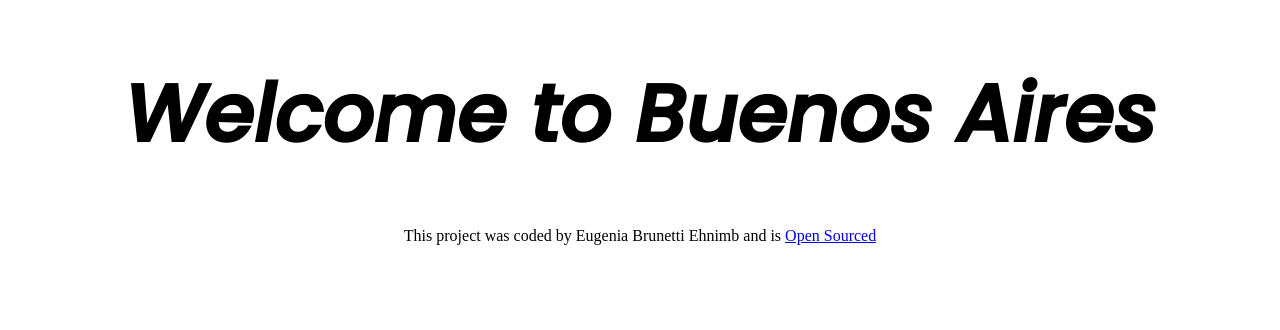
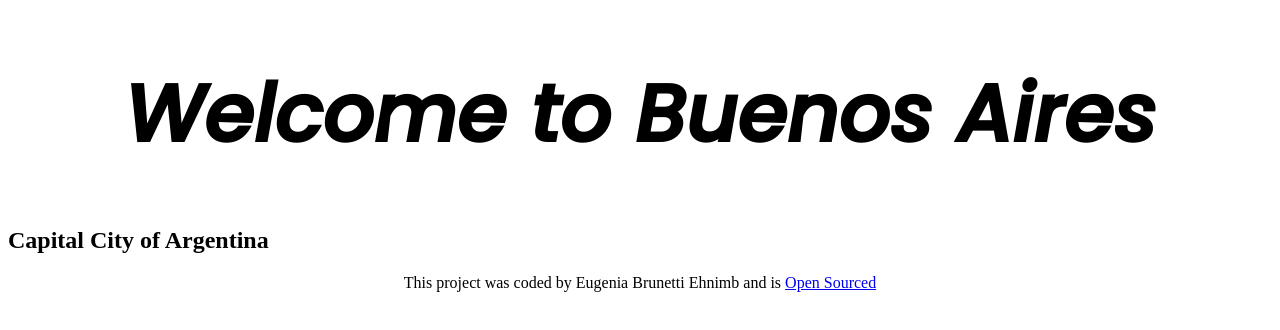
Before and after one commit to eugesuri/Project-Responsive-AddsOn, a plain HTML site: page index.html in a window 1280 px wide. Drawn offline with Linux system fonts and the light colour scheme; a web font is replaced by a local one.

Commit message:
added h2

```diff
--- a/index.html
+++ b/index.html
@@ -15,6 +15,7 @@
   <body>
     <h1>Welcome to Buenos Aires</h1>
 
+    <h2>Capital City of Argentina</h2>
     <footer>
       This project was coded by Eugenia Brunetti Ehnimb and is
       <a
```
